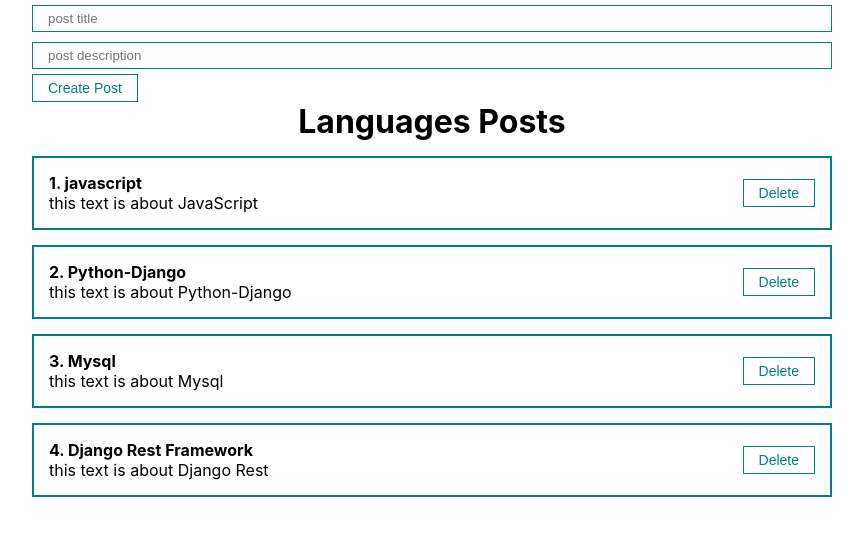
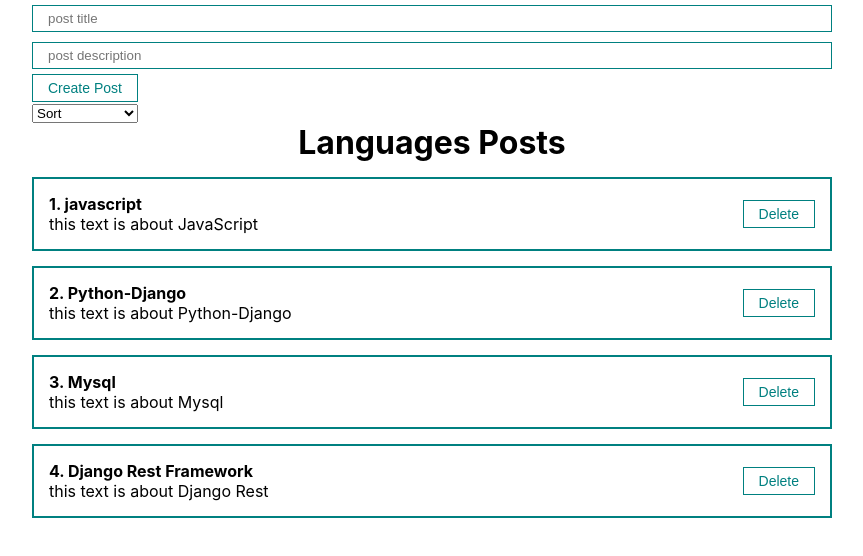
Before and after one commit to AslanZ-5/react_course, a React (Create React App) app in the folder app/: page / in a window 1280 px wide. Shown: the top 556 px of the page, without its empty margins (208-1071 px from the left). Built offline with nearby package versions, Linux system fonts and the light colour scheme.

Commit message:
new "select" component

```diff
--- a/app/src/App.js
+++ b/app/src/App.js
@@ -7,6 +7,7 @@
 import PostForm from "./components/PostForm";
 import "./styles/App.css"
 import PostList from "./components/PostList";
+import MySelect from "./components/UI/select/MySelect";
 function App() {
   const [posts, setPosts] = useState([
     {id:1,title:"javascript", body:"this text is about JavaScript"},
@@ -27,7 +28,17 @@
 
   return (
     <div className="App">
+
       <PostForm create={createPost}/>
+      <div>
+        <MySelect
+        defaultValue="Sort"
+        options={[
+          {value:"title", name: 'By Title'},
+          {value:"body", name:"By description"}
+        ]}
+        />
+        </div>
       {posts.length !== 0
           ?       <PostList remove={removePost} props={posts} title={"Languages Posts"}/>
           :<h1 style={{textAlign: 'center'}}> Posts hasn't been found</h1>
--- /dev/null
+++ b/app/src/components/UI/select/MySelect.jsx
@@ -0,0 +1,15 @@
+import React from "react";
+
+const MySelect = ({options, defaultValue}) => {
+    return (
+        <select>
+            <option value="">{defaultValue}</option>
+            {options.map(option =>
+            <option value={option.value}>
+                {option.name}
+                </option>)}
+        </select>
+    )
+}
+
+export default MySelect;
```
